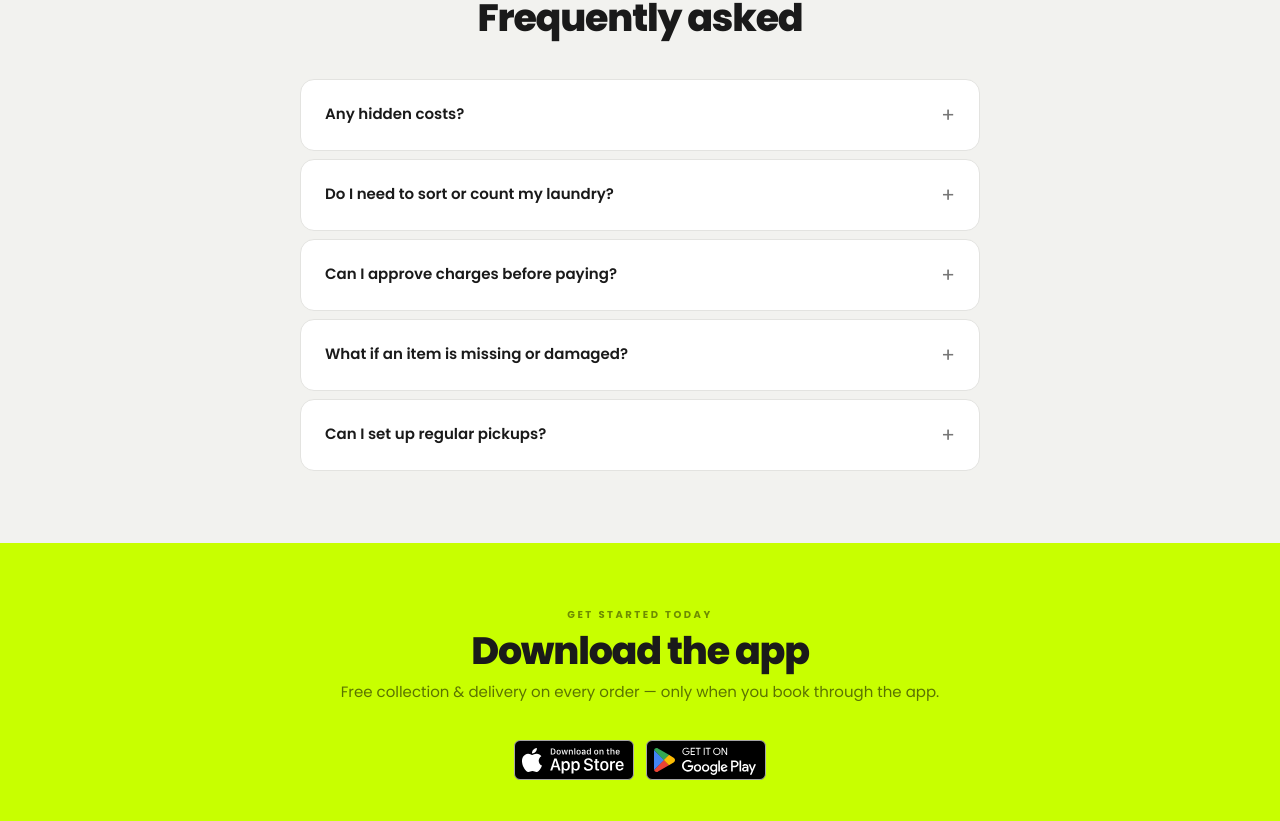
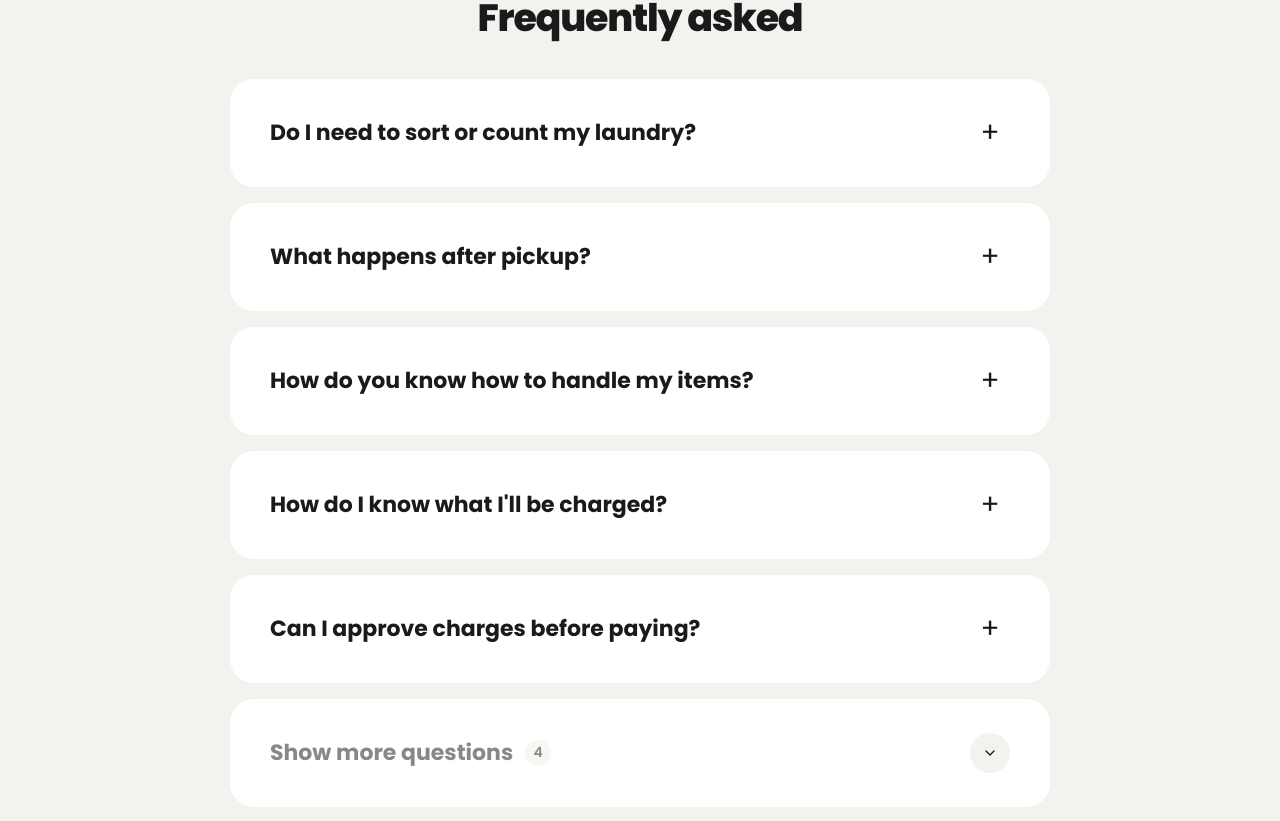
Before and after one commit to SheharyarTariq/lf_web, a Next.js app: page / in a window 1280 px wide. Shown: the part 2419-3240 px from the top of the page. Built offline with nearby package versions, Linux system fonts and the light colour scheme; no server answers.

Commit message:
feat: update faq

```diff
--- a/app/globals.css
+++ b/app/globals.css
@@ -13,18 +13,3 @@ body {
   color: #1A1A1A;
   -webkit-font-smoothing: antialiased;
 }
-
-/*
-  FAQ accordion — the only CSS that cannot be expressed in Tailwind:
-  pseudo-element content (+/−) on <details>/<summary> elements.
-*/
-details summary::-webkit-details-marker { display: none; }
-details summary { list-style: none; }
-details summary::after {
-  content: '+';
-  font-size: 20px;
-  font-weight: 400;
-  color: #767676;
-  flex-shrink: 0;
-}
-details[open] summary::after { content: '−'; }
--- a/app/page.tsx
+++ b/app/page.tsx
@@ -1,6 +1,7 @@
 import Image from "next/image";
 import { APP_STORE_URL, PLAY_STORE_URL } from "@/config";
 import ConversionLink from "@/components/ConversionLink";
+import FaqAccordion from "@/components/FaqAccordion";
 
 const AppStoreSVG = ({ className }: { className?: string }) => (
   <svg className={className} viewBox="0 0 120 40" fill="none" xmlns="http://www.w3.org/2000/svg">
@@ -42,16 +43,32 @@ function SectionHeader({ label, heading }: { label: string; heading: React.React
 
 const faqData = [
   {
+    q: "Do I need to sort or count my laundry?",
+    a: "There is no sorting, counting, or preparation required on your end. Hand over your laundry however it is — mixed, unsorted, bagged or loose — and our team takes care of everything from there.",
+  },
+  {
+    q: "What happens after pickup?",
+    a: "Your laundry is transported to our facility, where every item is identified, counted, and logged against your order in the app — along with its price — before any cleaning begins. You will always have a full, itemised view of your order in the app. If you'd like to review and approve items before payment is taken, you can enable Price Review in your preferences.",
+  },
+  {
+    q: "How do you know how to handle my items?",
+    a: "Our team follows the care label on every individual item to determine the appropriate cleaning method. Where no label is present, our team uses their professional judgement and experience to treat the item appropriately. In addition, you can set your own preferences in the app — such as how you'd like your shirts returned (folded or on a hanger) and whether you'd like deep stain treatment applied. These preferences are saved to your account and applied to every order.",
+  },
+  {
+    q: "How do I know what I'll be charged?",
+    a: "Every item collected is added to your order with its individual price, based on our published price list. The full breakdown is visible in the app before any payment is taken — there are no estimates or surprises after the fact.",
+  },
+  {
+    q: "Can I approve charges before paying?",
+    a: "Yes. By enabling Price Review in your preferences, you will receive an email notification once your items have been counted and added to your order. You can review every item and its cost before approving payment. Nothing is charged until you have approved what has been logged.",
+  },
+  {
     q: "Any hidden costs?",
     a: "Collection and delivery are included in the service. You are charged only for the items we clean, at the prices listed in our price list — nothing more. There are no membership fees, minimum order requirements, or additional charges.",
   },
   {
-    q: "Do I need to sort or count my laundry?",
-    a: "No sorting, counting, or preparation required. Hand over your laundry however it is — mixed, unsorted, bagged or loose — and our team takes care of everything from there.",
-  },
-  {
-    q: "Can I approve charges before paying?",
-    a: "Yes. By enabling Price Review in your preferences, you will receive a notification once your items have been counted and added to your order. You can review every item and its cost before approving payment. Nothing is charged until you have approved what has been logged.",
+    q: "What if I need to change my delivery time?",
+    a: "Delivery slots can be updated directly from your order in the app, at any point before your order is out for delivery. Simply open the order, tap Edit, and select a new date and time that suits you.",
   },
   {
     q: "What if an item is missing or damaged?",
@@ -59,7 +76,7 @@ const faqData = [
   },
   {
     q: "Can I set up regular pickups?",
-    a: "Recurring orders are available on a weekly, fortnightly, or every-four-weeks schedule. Once set up, your pickups and deliveries are handled automatically with no action required each time. You can pause or cancel at any point from within the app.",
+    a: "Recurring orders are available on a weekly, fortnightly, or every-four-weeks schedule. Once set up, your pickups and deliveries are handled automatically with no action required each time. You can pause or cancel your recurring schedule at any point from within the app.",
   },
 ];
 
@@ -344,21 +361,7 @@ export default function Home() {
       <div id="faq" className="bg-lf-bg scroll-mt-[58px]">
         <div className="py-[72px] px-12 max-w-[1080px] mx-auto max-[860px]:py-[52px] max-[860px]:px-5">
           <SectionHeader label="Got questions?" heading="Frequently asked" />
-          <div className="max-w-[680px] mx-auto flex flex-col gap-2">
-            {faqData.map(({ q, a }) => (
-              <details
-                key={q}
-                className="bg-white border border-lf-border rounded-[14px] overflow-hidden open:border-[#C8C8C4]"
-              >
-                <summary className="px-6 py-5 text-[15px] font-semibold text-dark cursor-pointer flex justify-between items-center gap-3">
-                  {q}
-                </summary>
-                <div className="px-6 pb-5 text-[14px] text-muted leading-[1.7]">
-                  {a}
-                </div>
-              </details>
-            ))}
-          </div>
+          <FaqAccordion items={faqData} />
         </div>
       </div>
 
--- /dev/null
+++ b/components/FaqAccordion.tsx
@@ -0,0 +1,103 @@
+"use client";
+
+import { useState } from "react";
+
+// FAQ accordion matching the mobile app's design: large rounded white cards, a
+// rotating "+" icon, an animated answer reveal, and single-open behavior.
+// Questions/answers come from the caller (app/page.tsx), which also derives the
+// FAQPage JSON-LD from the same array — keep the data there, presentation here.
+
+type FaqItem = { q: string; a: string };
+
+// Number of questions shown before the "show more" toggle appears. With fewer
+// items than this, the toggle stays hidden (nothing to collapse) — matching the
+// app, where it only surfaces for long lists.
+const INITIALLY_VISIBLE = 5;
+
+export default function FaqAccordion({ items }: { items: FaqItem[] }) {
+  const [openIndex, setOpenIndex] = useState<number | null>(null);
+  const [showAll, setShowAll] = useState(false);
+
+  const visibleItems = showAll ? items : items.slice(0, INITIALLY_VISIBLE);
+  const hiddenCount = items.length - INITIALLY_VISIBLE;
+  const hasToggle = items.length > INITIALLY_VISIBLE;
+
+  const toggleItem = (index: number) =>
+    setOpenIndex((current) => (current === index ? null : index));
+
+  return (
+    <div className="max-w-[820px] mx-auto flex flex-col gap-4">
+      {visibleItems.map((item, index) => {
+        const isOpen = openIndex === index;
+        return (
+          <div className="bg-white rounded-[24px] overflow-hidden" key={item.q}>
+            <button
+              type="button"
+              className="w-full flex justify-between items-center gap-4 text-left cursor-pointer px-10 py-[34px] text-[22px] font-bold text-dark max-[860px]:px-6 max-[860px]:py-6 max-[860px]:text-[17px]"
+              aria-expanded={isOpen}
+              aria-controls={`faq-answer-${index}`}
+              onClick={() => toggleItem(index)}
+            >
+              <span>{item.q}</span>
+              <span
+                className={`shrink-0 w-10 h-10 inline-flex items-center justify-center text-[28px] font-light leading-none transition-transform duration-200 ${
+                  isOpen ? "rotate-45" : ""
+                }`}
+                aria-hidden="true"
+              >
+                +
+              </span>
+            </button>
+            <div
+              id={`faq-answer-${index}`}
+              role="region"
+              className={`grid transition-[grid-template-rows] duration-300 ${
+                isOpen ? "grid-rows-[1fr]" : "grid-rows-[0fr]"
+              }`}
+            >
+              <p
+                className={`overflow-hidden m-0 px-10 text-[17px] leading-[1.6] text-muted max-[860px]:px-6 ${
+                  isOpen ? "pb-[34px] max-[860px]:pb-6" : ""
+                }`}
+              >
+                {item.a}
+              </p>
+            </div>
+          </div>
+        );
+      })}
+
+      {hasToggle && (
+        <button
+          type="button"
+          className="flex items-center gap-3 bg-white rounded-[24px] border-none cursor-pointer px-10 py-[34px] text-[22px] font-bold text-[#888888] max-[860px]:px-6 max-[860px]:py-6 max-[860px]:text-[17px]"
+          aria-expanded={showAll}
+          onClick={() => setShowAll((v) => !v)}
+        >
+          <span>{showAll ? "Show fewer questions" : "Show more questions"}</span>
+          {!showAll && (
+            <span className="inline-flex items-center justify-center min-w-[26px] h-[26px] px-2 rounded-[13px] bg-[#F6F6F3] text-[#888888] text-[14px] font-semibold">
+              {hiddenCount}
+            </span>
+          )}
+          <span
+            className={`ml-auto inline-flex items-center justify-center w-10 h-10 rounded-full bg-lf-bg text-dark transition-transform duration-200 ${
+              showAll ? "rotate-180" : ""
+            }`}
+            aria-hidden="true"
+          >
+            <svg width="16" height="16" viewBox="0 0 24 24" fill="none">
+              <path
+                d="M6 9l6 6 6-6"
+                stroke="currentColor"
+                strokeWidth="2"
+                strokeLinecap="round"
+                strokeLinejoin="round"
+              />
+            </svg>
+          </span>
+        </button>
+      )}
+    </div>
+  );
+}
```
